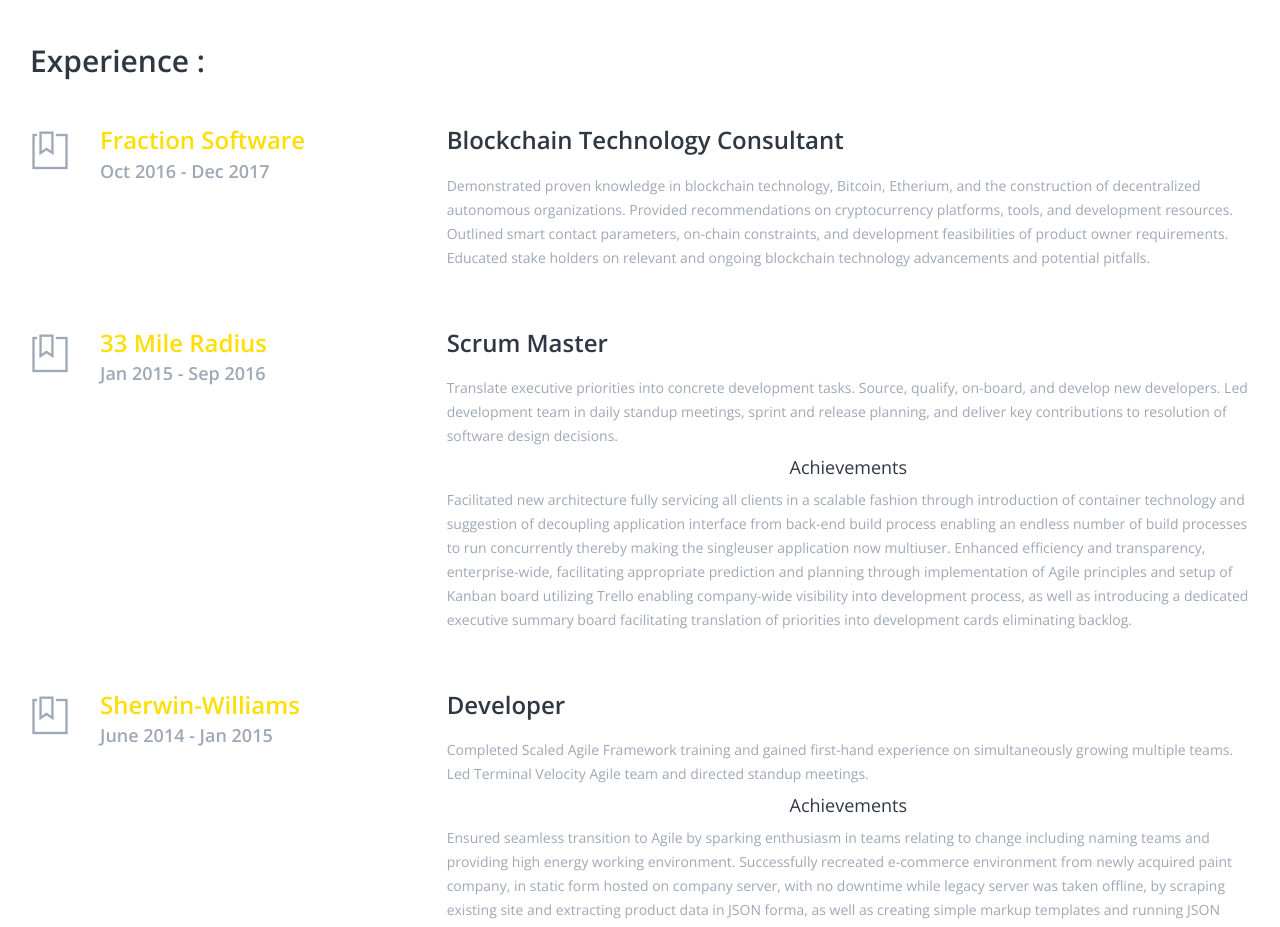
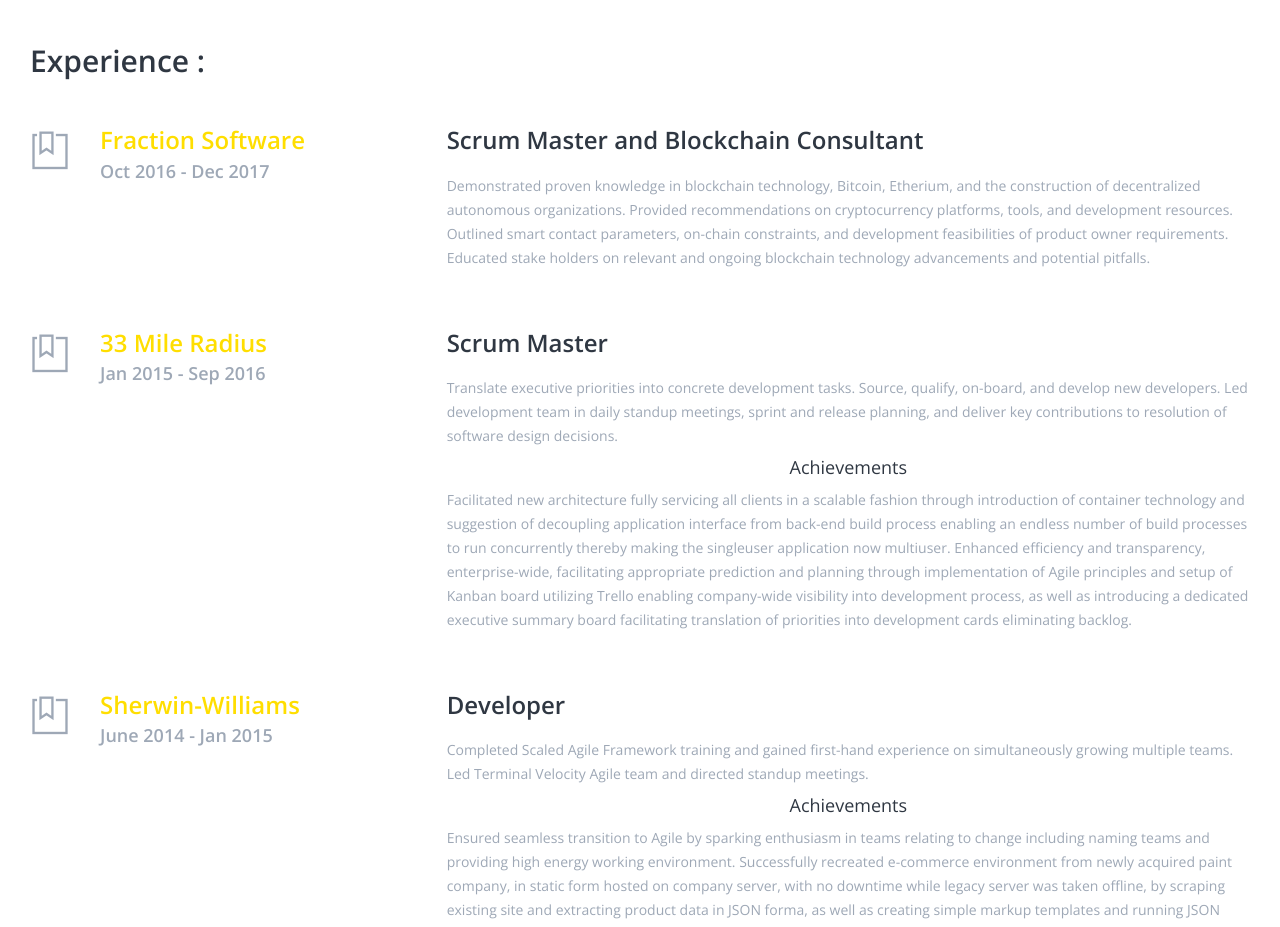
Before and after one commit to singularityhacker/Justice-Conder, a plain HTML site: page index.html in a window 1280 px wide. Shown: the part 1320-2247 px from the top of the page. Drawn offline with nearby package versions, Linux system fonts and the light colour scheme; some packages are replaced by stand-ins of ours.

Commit message:
Updated last position title

```diff
--- a/index.html
+++ b/index.html
@@ -276,7 +276,7 @@
     <div class="col-lg-8 col-md-8 col-sm-8">
       <div class="resume-info">
 
-        <h3>Blockchain Technology Consultant</h3>
+        <h3>Scrum Master and Blockchain Consultant</h3>
         <p>Demonstrated proven knowledge in blockchain technology, Bitcoin, Etherium, and the construction of decentralized autonomous organizations. Provided recommendations on cryptocurrency platforms, tools, and development resources. Outlined smart contact parameters, on-chain constraints, and development feasibilities of product owner requirements. Educated stake holders on relevant and ongoing blockchain technology advancements and potential pitfalls.</p>
 
       </div>
```
